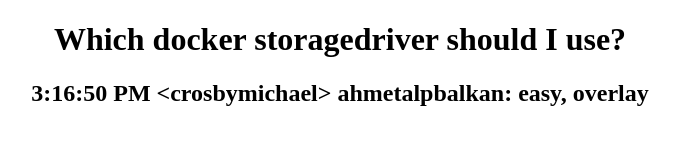
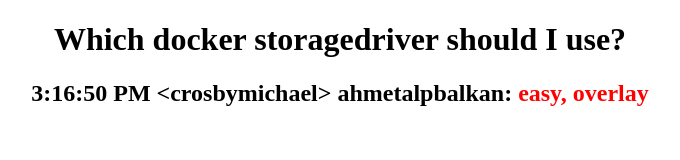
Before and after one commit to whichstoragedrivershouldiuse/whichstoragedrivershouldiuse.github.io, a plain HTML site: page index.html in a window 1280 px wide. Shown: the whole page, without its empty margins (300-980 px from the left). Drawn offline with Linux system fonts and the light colour scheme.

Commit message:
Update index.html

```diff
--- a/index.html
+++ b/index.html
@@ -7,7 +7,7 @@
 
   <h1>Which docker storagedriver should I use?</h1>
   <h2>
-    3:16:50 PM &lt;crosbymichael&gt; ahmetalpbalkan: easy, overlay
+    3:16:50 PM &lt;crosbymichael&gt; ahmetalpbalkan: <span style="color:red">easy, overlay</span>
   </h2>
 
 </body>
```
